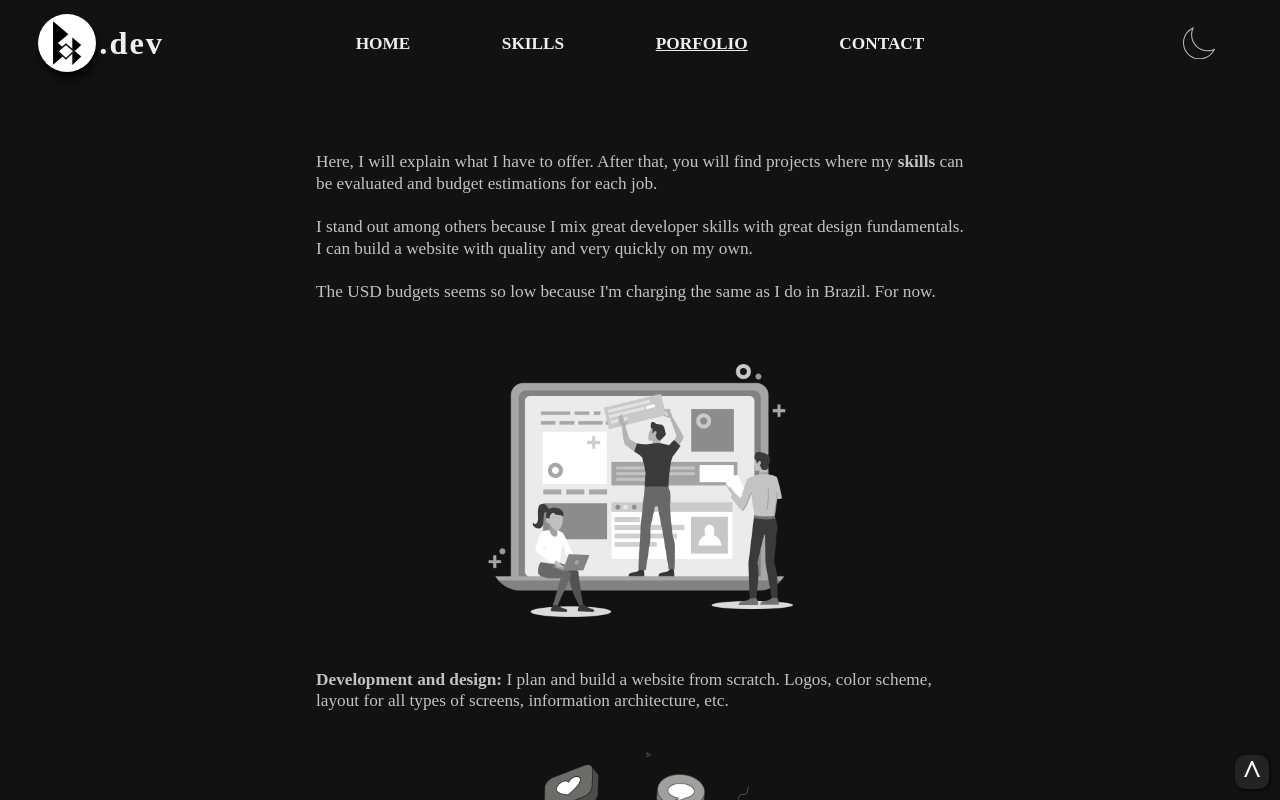
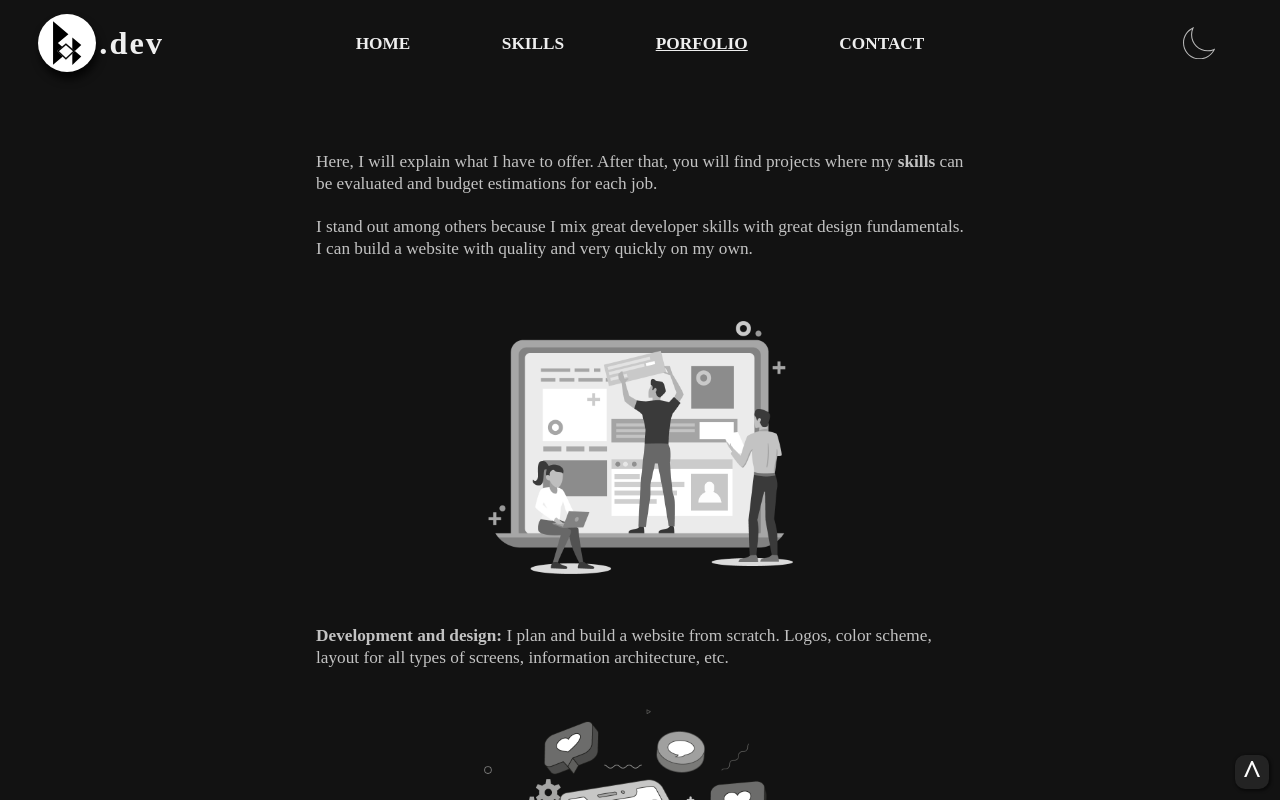
Before and after one commit to bobarros/bruno-web, a Next.js app: page /portfolio in a window 1280 px wide. Shown: the top 800 px of the page. Built offline with nearby package versions, Linux system fonts and the light colour scheme.

Commit message:
port details

```diff
--- a/src/sections/portfolio/Intro/Intro.tsx
+++ b/src/sections/portfolio/Intro/Intro.tsx
@@ -47,10 +47,6 @@ const Intro = () => {
           great design fundamentals. I can build a website with quality and very
           quickly on my own.
         </Paragraph>
-        <Paragraph>
-          The USD budgets seems so low because I'm charging the same as I do in
-          Brazil. For now.
-        </Paragraph>
         <ImagemWrap>
           Draw representing people building an website
           {!(load === "ready") && (
```
